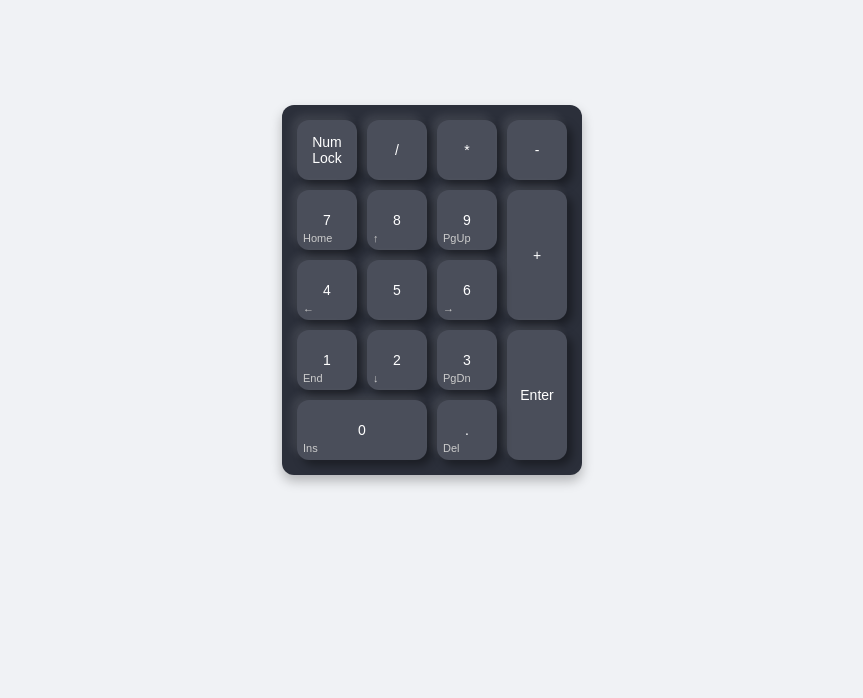
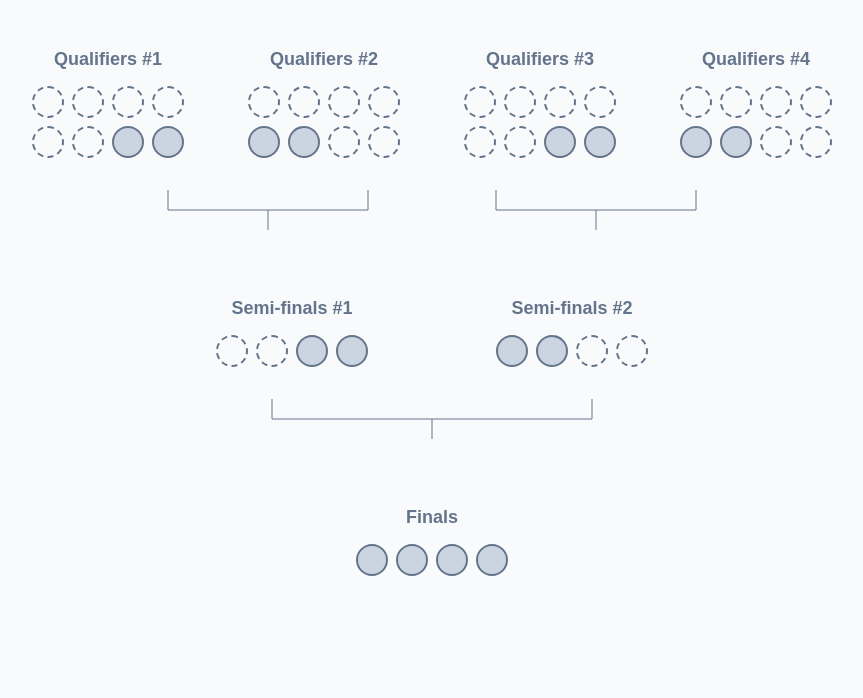
Before and after one commit to Pea-png/Front-End-Test, a website: page Example Challenge #2.html in a window 1280 px wide. Shown: the part 118-816 px from the top of the page, without its empty margins (208-1071 px from the left). Drawn offline with Linux system fonts and the light colour scheme.

Commit message:
Update Example Challenge #2.html

```diff
--- a/Example Challenge #2.html
+++ b/Example Challenge #2.html
@@ -2,88 +2,236 @@
 <html lang="en">
 <head>
     <meta charset="UTF-8">
-  <title>NumPad 3D</title>
+    <meta name="viewport" content="width=device-width, initial-scale=1.0">
+    <title>Game Format Tournament Bracket</title>
     <style>
+        * {
+            margin: 0;
+            padding: 0;
+            box-sizing: border-box;
+        }
+
         body {
+            font-family: Arial, sans-serif;
+            background-color: #f8fafc;
+            display: flex;
+            flex-direction: column;
+            align-items: center;
+            min-height: 100vh;
+            padding: 48px 32px;
+        }
+
+        .title {
+            font-size: 48px;
+            font-weight: bold;
+            color: #64748b;
+            margin-bottom: 64px;
+        }
+
+        .section {
+            margin-bottom: 32px;
+        }
+
+        .qualifiers-row {
+            display: flex;
+            gap: 64px;
+            margin-bottom: 32px;
+        }
+
+        .semi-finals-row {
+            display: flex;
+            gap: 128px;
+            margin-bottom: 32px;
+        }
+
+        .round {
+            display: flex;
+            flex-direction: column;
+            align-items: center;
+        }
+
+        .round-title {
+            font-size: 18px;
+            font-weight: 600;
+            color: #64748b;
+            margin-bottom: 16px;
+        }
+
+        .circles-grid {
+            display: grid;
+            grid-template-columns: repeat(4, 1fr);
+            gap: 8px;
+        }
+
+        .circles-row {
+            display: flex;
+            gap: 8px;
+        }
+
+        .circle {
+            width: 32px;
+            height: 32px;
+            border-radius: 50%;
+            border: 2px solid #64748b;
+        }
+
+        .circle-dashed {
+            border-style: dashed;
+            background-color: transparent;
+        }
+
+        .circle-qualified {
+            border-style: solid;
+            background-color: #cbd5e1;
+        }
+
+        .connector-lines {
             display: flex;
             justify-content: center;
-      align-items: center;
-      height: 100vh;
-      background: #f0f2f5;
-      font-family: sans-serif;
+            gap: 128px;
+            margin-bottom: 16px;
         }
 
-    .numpad {
-      display: grid;
-      grid-template-columns: repeat(4, 60px);
-      grid-auto-rows: 60px;
-      gap: 10px;
-      background: #2b2f3a;
-      padding: 15px;
-      border-radius: 12px;
-      box-shadow: 0 6px 12px rgba(0,0,0,0.25);
+        .connector-line-single {
+            display: flex;
+            justify-content: center;
+            margin-bottom: 16px;
         }
 
-    .key {
-      background: #4a4e5a;
-      border-radius: 12px;
-      color: #fff;
-      font-size: 14px;
-      font-weight: 500;
-      position: relative;
-      display: flex;
-      justify-content: center;
-      align-items: center;
-      cursor: pointer;
-      transition: all 0.2s ease;
-
-      /* 3D Neumorphism shadow */
-      box-shadow: 5px 5px 10px rgba(0,0,0,0.4),
-                  -5px -5px 10px rgba(255,255,255,0.1);
+        .connector-svg {
+            overflow: visible;
         }
 
-    /* ปุ่มเมื่อกดลง */
-    .key:active {
-      box-shadow: inset 3px 3px 6px rgba(0,0,0,0.5),
-                  inset -3px -3px 6px rgba(255,255,255,0.1);
+        .connector-path {
+            stroke: #64748b;
+            stroke-width: 1;
+            fill: none;
         }
-
-    .key .secondary {
-      position: absolute;
-      bottom: 6px;
-      left: 6px;
-      font-size: 11px;
-      color: #ccc;
-    }
-
-    /* Special sizes */
-    .w2 { grid-column: span 2; }
-    .h2 { grid-row: span 2; }
     </style>
 </head>
 <body>
-  <div class="numpad">
-    <div class="key">Num<br>Lock <span class="secondary"></span></div>
-    <div class="key">/</div>
-    <div class="key">*</div>
-    <div class="key">-</div>
+    <!-- Title -->
+    <h1 class="title">Game format</h1>
 
-    <div class="key">7 <span class="secondary">Home</span></div>
-    <div class="key">8 <span class="secondary">↑</span></div>
-    <div class="key">9 <span class="secondary">PgUp</span></div>
-    <div class="key h2">+</div>
+    <!-- Qualifiers Section -->
+    <div class="section">
+        <!-- Qualifiers Row -->
+        <div class="qualifiers-row">
+            <!-- Qualifier 1 -->
+            <div class="round">
+                <h3 class="round-title">Qualifiers #1</h3>
+                <div class="circles-grid">
+                    <div class="circle circle-dashed"></div>
+                    <div class="circle circle-dashed"></div>
+                    <div class="circle circle-dashed"></div>
+                    <div class="circle circle-dashed"></div>
+                    <div class="circle circle-dashed"></div>
+                    <div class="circle circle-dashed"></div>
+                    <div class="circle circle-qualified"></div>
+                    <div class="circle circle-qualified"></div>
+                </div>
+            </div>
 
-    <div class="key">4 <span class="secondary">←</span></div>
-    <div class="key">5</div>
-    <div class="key">6 <span class="secondary">→</span></div>
+            <!-- Qualifier 2 -->
+            <div class="round">
+                <h3 class="round-title">Qualifiers #2</h3>
+                <div class="circles-grid">
+                    <div class="circle circle-dashed"></div>
+                    <div class="circle circle-dashed"></div>
+                    <div class="circle circle-dashed"></div>
+                    <div class="circle circle-dashed"></div>
+                    <div class="circle circle-qualified"></div>
+                    <div class="circle circle-qualified"></div>
+                    <div class="circle circle-dashed"></div>
+                    <div class="circle circle-dashed"></div>
+                </div>
+            </div>
 
-    <div class="key">1 <span class="secondary">End</span></div>
-    <div class="key">2 <span class="secondary">↓</span></div>
-    <div class="key">3 <span class="secondary">PgDn</span></div>
-    <div class="key h2">Enter</div>
+            <!-- Qualifier 3 -->
+            <div class="round">
+                <h3 class="round-title">Qualifiers #3</h3>
+                <div class="circles-grid">
+                    <div class="circle circle-dashed"></div>
+                    <div class="circle circle-dashed"></div>
+                    <div class="circle circle-dashed"></div>
+                    <div class="circle circle-dashed"></div>
+                    <div class="circle circle-dashed"></div>
+                    <div class="circle circle-dashed"></div>
+                    <div class="circle circle-qualified"></div>
+                    <div class="circle circle-qualified"></div>
+                </div>
+            </div>
 
-    <div class="key w2">0 <span class="secondary">Ins</span></div>
-    <div class="key">. <span class="secondary">Del</span></div>
+            <!-- Qualifier 4 -->
+            <div class="round">
+                <h3 class="round-title">Qualifiers #4</h3>
+              <div class="circles-grid">
+                    <div class="circle circle-dashed"></div>
+                    <div class="circle circle-dashed"></div>
+                    <div class="circle circle-dashed"></div>
+                    <div class="circle circle-dashed"></div>
+                    <div class="circle circle-qualified"></div>
+                    <div class="circle circle-qualified"></div>
+                    <div class="circle circle-dashed"></div>
+                    <div class="circle circle-dashed"></div>
+                </div>
+            </div>
+        </div>
+
+        <!-- Connection Lines from Qualifiers to Semi-finals -->
+        <div class="connector-lines">
+            <svg width="200" height="60" class="connector-svg">
+                <path d="M 0 0 L 0 20 L 100 20 L 100 40 M 200 0 L 200 20 L 100 20" class="connector-path" />
+            </svg>
+            <svg width="200" height="60" class="connector-svg">
+                <path d="M 0 0 L 0 20 L 100 20 L 100 40 M 200 0 L 200 20 L 100 20" class="connector-path" />
+            </svg>
+        </div>
+    </div>
+
+    <!-- Semi-finals Section -->
+    <div class="section">
+        <div class="semi-finals-row">
+            <!-- Semi-final 1 -->
+            <div class="round">
+                <h3 class="round-title">Semi-finals #1</h3>
+                <div class="circles-row">
+                    <div class="circle circle-dashed"></div>
+                    <div class="circle circle-dashed"></div>
+                    <div class="circle circle-qualified"></div>
+                    <div class="circle circle-qualified"></div>
+                </div>
+            </div>
+
+            <!-- Semi-final 2 -->
+            <div class="round">
+                <h3 class="round-title">Semi-finals #2</h3>
+                <div class="circles-row">
+                    <div class="circle circle-qualified"></div>
+                    <div class="circle circle-qualified"></div>
+                    <div class="circle circle-dashed"></div>
+                    <div class="circle circle-dashed"></div>
+                </div>
+            </div>
+        </div>
+
+        <!-- Connection Line from Semi-finals to Finals -->
+        <div class="connector-line-single">
+            <svg width="320" height="60" class="connector-svg">
+                <path d="M 0 0 L 0 20 L 160 20 L 160 40 M 320 0 L 320 20 L 160 20" class="connector-path" />
+            </svg>
+        </div>
+    </div>
+
+    <!-- Finals Section -->
+    <div class="round">
+        <h3 class="round-title">Finals</h3>
+        <div class="circles-row">
+            <div class="circle circle-qualified"></div>
+            <div class="circle circle-qualified"></div>
+            <div class="circle circle-qualified"></div>
+            <div class="circle circle-qualified"></div>
+        </div>
     </div>
 </body>
 </html>
```
Lines whose indentation alone changed are shown as unchanged.
